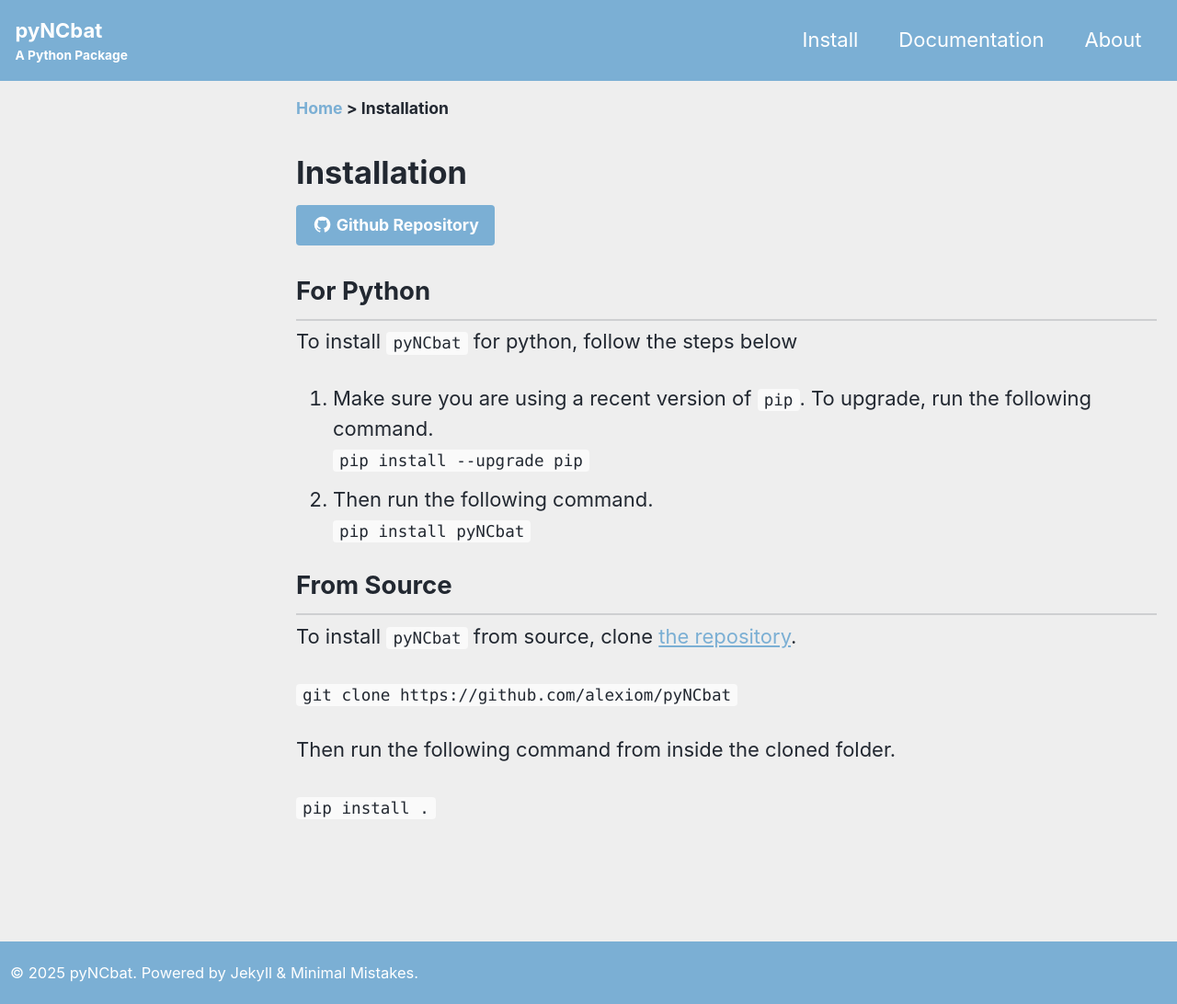
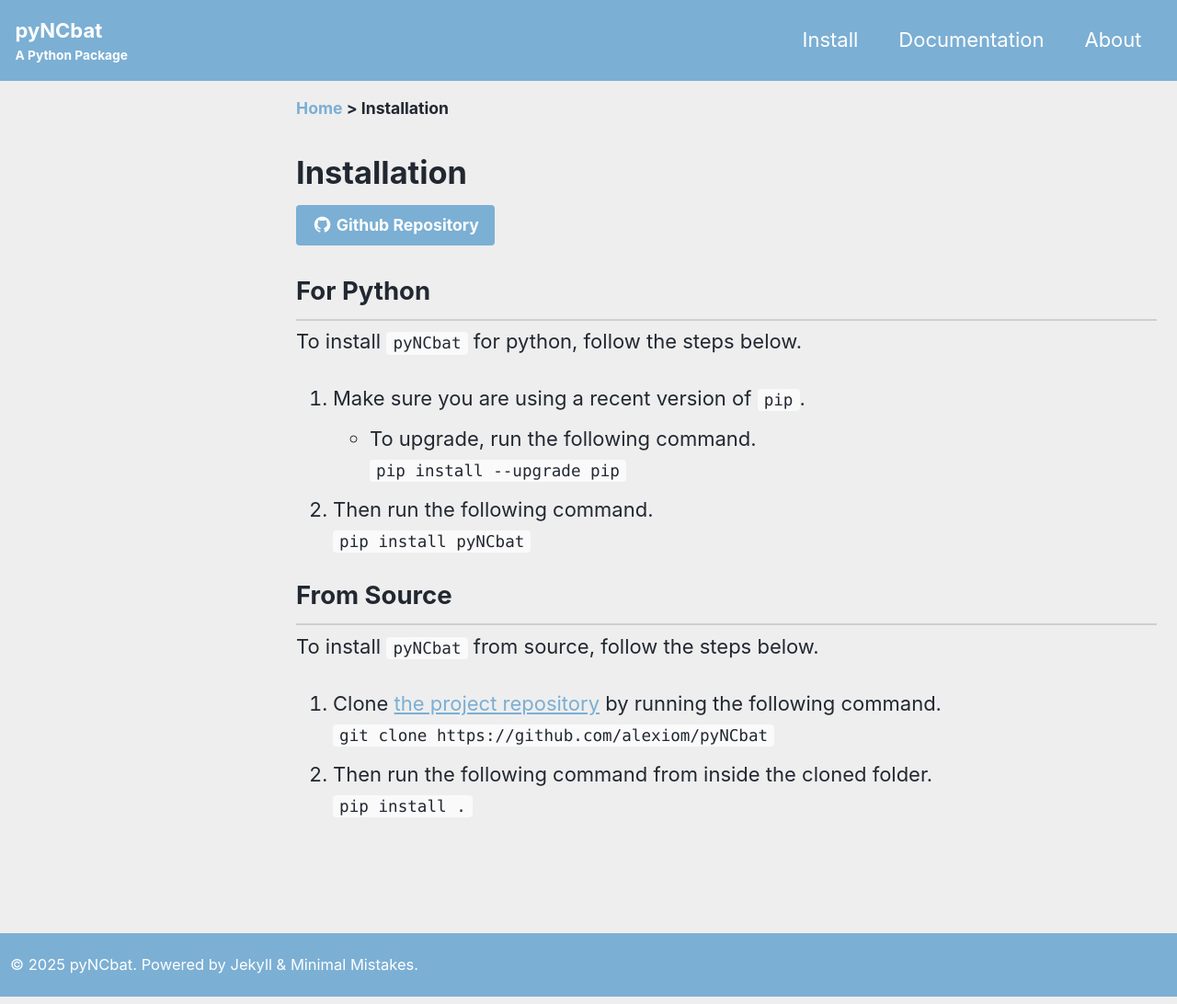
Before and after one commit to alexiom/pyNCbat, a Jekyll site: the page built from docs/_pages/install.md, in a window 1280 px wide. Shown: the whole page at 92% size. Built offline with Jekyll 4.4.1, drawn with Linux system fonts in a browser that asks for light colours; cached includes are drawn as plain includes.

Commit message:
Update install.md

````diff
--- a/docs/_pages/install.md
+++ b/docs/_pages/install.md
@@ -8,13 +8,18 @@
 
 ## For Python
 
-To install ```pyNCbat``` for python, follow the steps below
+To install <code>pyNCbat</code> for python, follow the steps below.
 
 <ol>
-    <li> Make sure you are using a recent version of <code>pip</code>. To upgrade, run the following command.
-        <div><code>pip install --upgrade pip</code></div>
+    <li> Make sure you are using a recent version of <code>pip</code>.
+        <ul>
+            <li>To upgrade, run the following command.
+                <div><code>pip install --upgrade pip</code></div>
+            </li>
+        </ul>
     </li>
-    <li> Then run the following command.
+    <li>
+        Then run the following command.
         <div><code>pip install pyNCbat</code></div>
     </li>
 </ol>
@@ -22,10 +27,15 @@
 
 ## From Source
 
-To install ```pyNCbat``` from source, clone [the repository](https://github.com/alexiom/pyNCbat).
+To install <code>pyNCbat</code> from source, follow the steps below.
+<ol>
+    <li>
+        Clone <a href="https://github.com/alexiom/pyNCbat">the project repository</a> by running the following command.
+        <div><code>git clone https://github.com/alexiom/pyNCbat</code></div>
+    </li>
+    <li>
+        Then run the following command from inside the cloned folder.
+        <div><code>pip install .</code></div>
+    </li>
 
-```git clone https://github.com/alexiom/pyNCbat```
-
-Then run the following command from inside the cloned folder.
-
-```pip install .```
+</ol>
````
